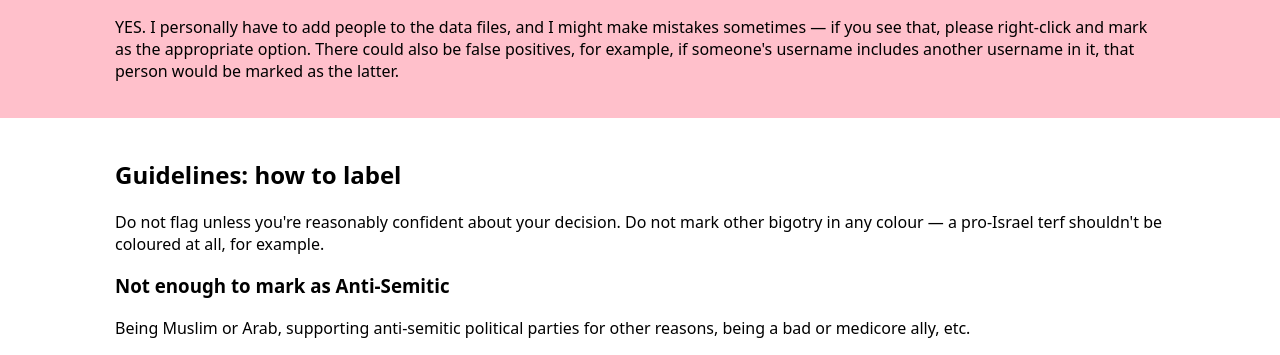
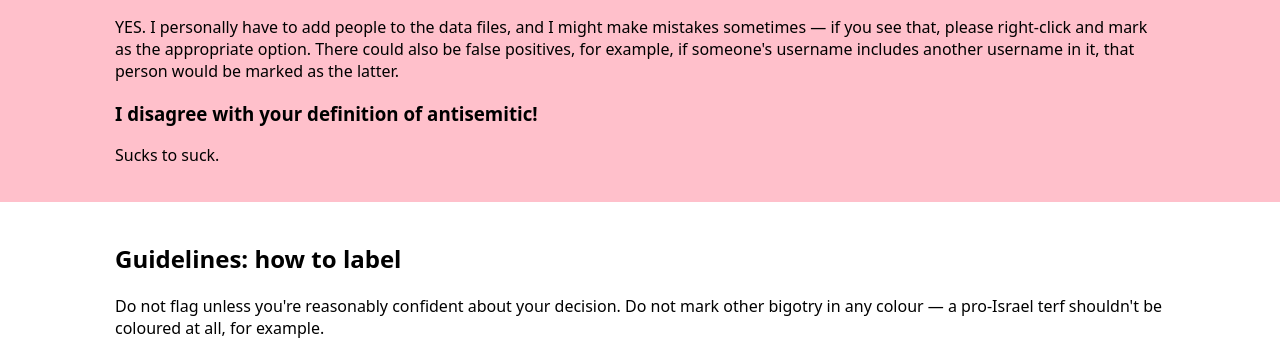
Before and after one commit to Blagai/AntiSemSite, a plain HTML site: page index.html in a window 1280 px wide. Shown: the part 1559-1914 px from the top of the page. Drawn offline with Linux system fonts and the light colour scheme.

Commit message:
Update index.html

```diff
--- a/index.html
+++ b/index.html
@@ -70,6 +70,9 @@
 
                 <h3>Can the extension make mistakes?</h3>
                 <p>YES. I personally have to add people to the data files, and I might make mistakes sometimes — if you see that, please right-click and mark as the appropriate option. There could also be false positives, for example, if someone's username includes another username in it, that person would be marked as the latter.</p>
+
+                <h3>I disagree with your definition of antisemitic!</h3>
+                <p>Sucks to suck.</p>
             </div>
         </section>
 
```
